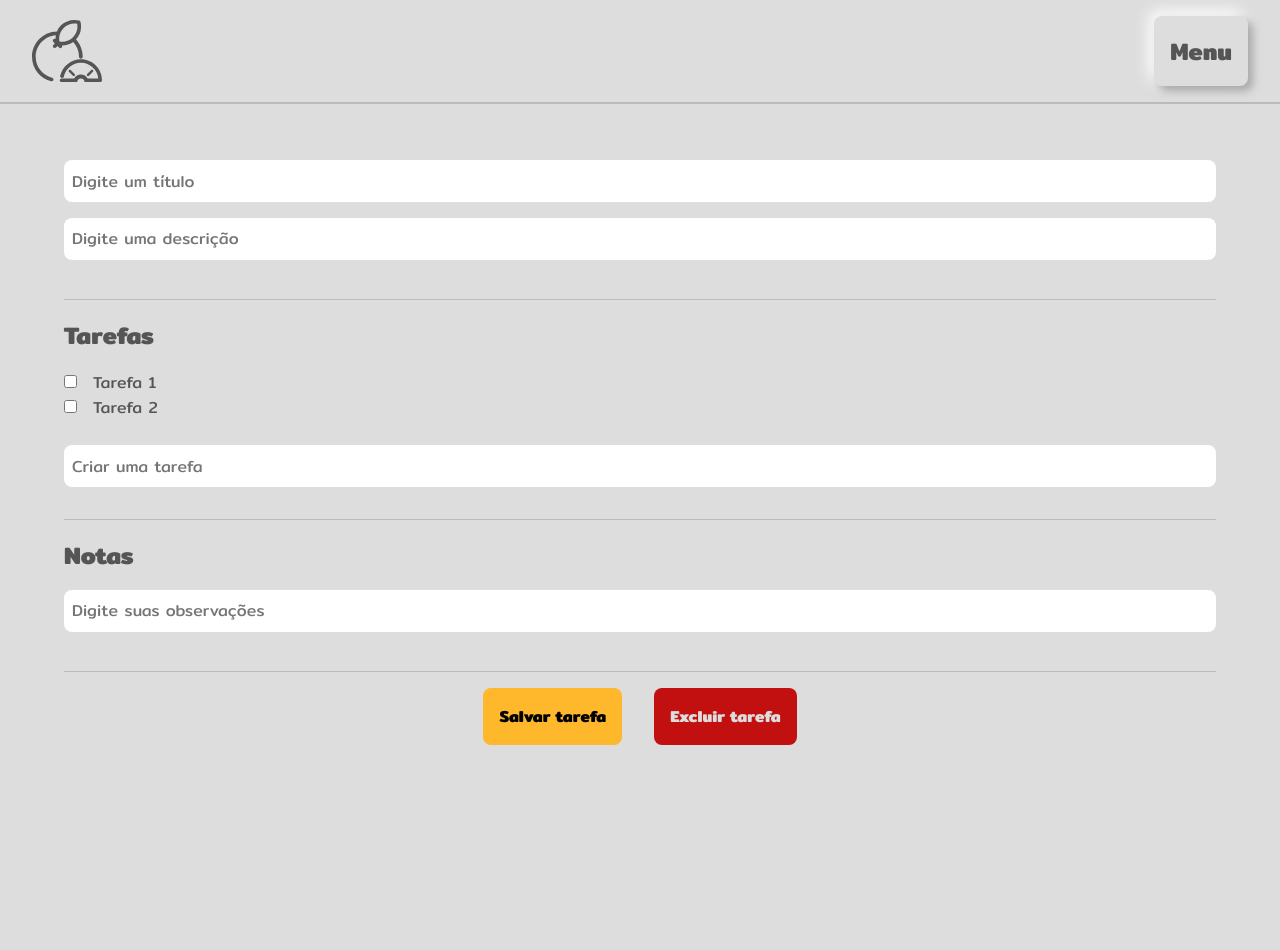
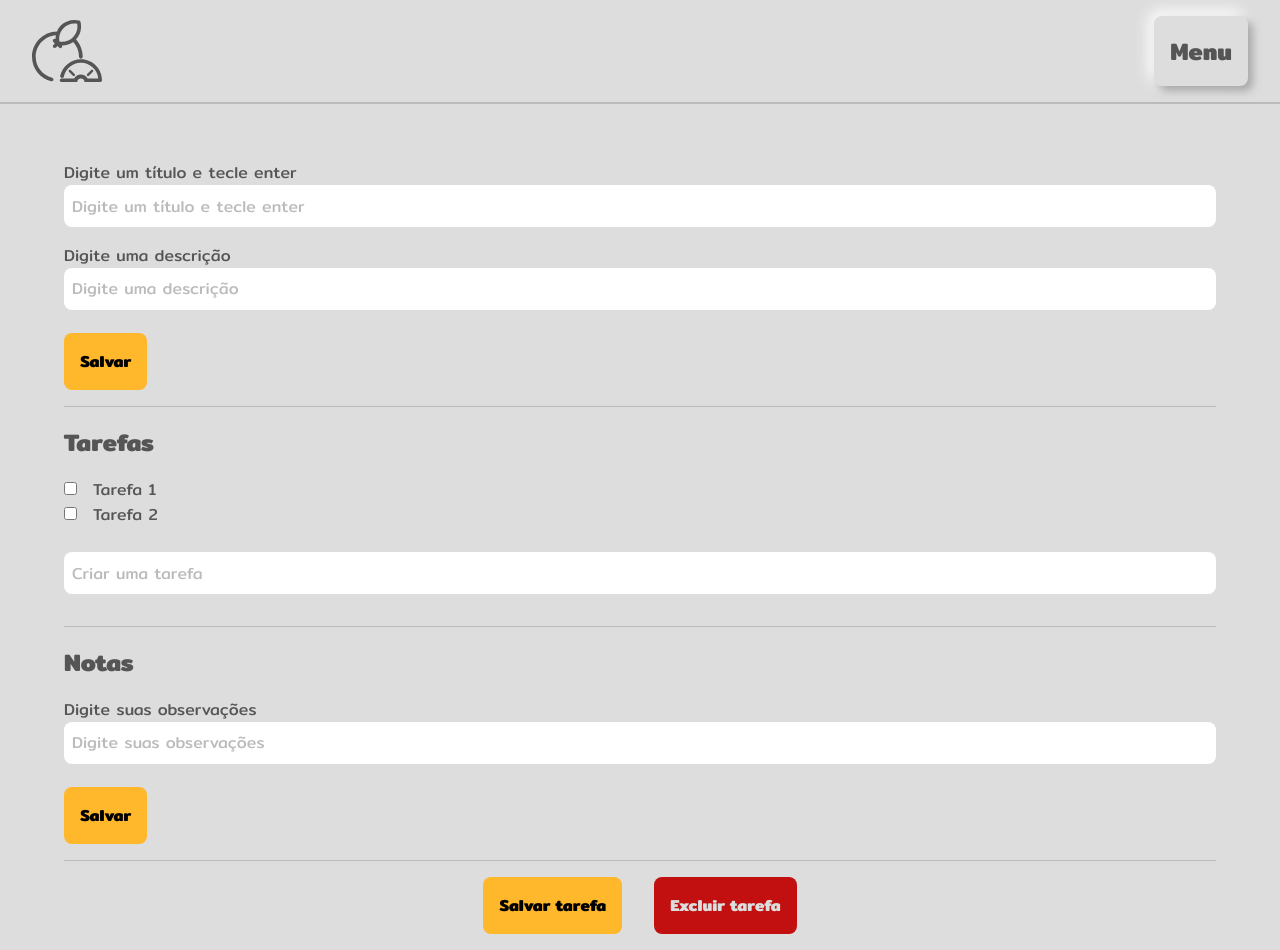
Before and after one commit to sucodelarangela/orange-notes, a React (Vite) app: page /criar-card in a window 1280 px wide. Before the commit the page ends 800 px from the top, so only its background shows below. Built offline with nearby package versions, Linux system fonts and the light colour scheme; data requests are answered from the project's data file; the HTML template or start-up script is replaced by a standard one.

Commit message:
refactor and add input and textarea component

```diff
--- a/src/App.sass
+++ b/src/App.sass
@@ -16,6 +16,9 @@ button, textarea, input, ::placeholder
   font-family: variables.$main-font
   font-size: 1rem
 
+::placeholder
+  color: variables.$secondary-color
+
 h1
   font-size: 1.5rem
 
--- /dev/null
+++ b/src/components/Input/index.jsx
@@ -0,0 +1,18 @@
+const Input = ({ type, handleChange, placeholder, value, handleSubmit }) => {
+    return (
+        <form onSubmit={handleSubmit}>
+            <label>
+                {placeholder}
+                <input
+                    type={type}
+                    className='create__sections--input'
+                    value={value}
+                    onChange={handleChange}
+                    placeholder={placeholder}
+                />
+            </label>
+        </form>
+    );
+};
+
+export default Input;
--- /dev/null
+++ b/src/components/Textarea/index.jsx
@@ -0,0 +1,27 @@
+import Button from "../Button";
+
+const Textarea = ({ handleSubmit, value, handleChange, placeholder }) => {
+    const handleKeyDown = (e) => {
+        e.target.style.height = 'inherit';
+        e.target.style.height = `${e.target.scrollHeight}px`;
+    };
+
+    return (
+        <form onSubmit={handleSubmit}>
+            <label>
+                {placeholder}
+                <textarea
+                    spellCheck='false'
+                    className='create__sections--textarea'
+                    value={value}
+                    onChange={handleChange}
+                    onKeyDown={handleKeyDown}
+                    placeholder={placeholder}>
+                </textarea>
+            </label>
+            <Button type='submit'>Salvar</Button>
+        </form>
+    );
+};
+
+export default Textarea;
--- a/src/pages/Create/index.jsx
+++ b/src/pages/Create/index.jsx
@@ -8,6 +8,8 @@ import { useFetch } from '../../hooks/useFetch';
 
 // components
 import Button from '../../components/Button';
+import Input from '../../components/Input';
+import Textarea from '../../components/Textarea';
 
 const Create = () => {
     const url = 'http://localhost:8000/cards';
@@ -42,21 +44,35 @@ const Create = () => {
     return (
         <section className="create">
             <div className='create__sections'>
-                <form onSubmit={(e) => handleSubmit(e, 'title')}>
                 {!title.exists && (
-                        <input type="text" className='create__sections--input' onChange={(e) => setTitle(e.target.value)} placeholder='Digite um título' />
+                    <Input
+                        type='text'
+                        placeholder='Digite um título e tecle enter'
+                        handleChange={(e) => setTitle(e.target.value)}
+                        value={title.name}
+                        handleSubmit={(e) => handleSubmit(e, 'title')}
+                    />
                 )}
-                    {title.exists && <h2 onClick={() => setTitle({ exists: false })}>{title.name}</h2>}
-                </form>
-                <form onSubmit={(e) => handleSubmit(e, 'description')}>
+                {title.exists && <h2
+                    tabIndex={0}
+                    className='create__sections--editable'
+                    onClick={() => setTitle({ name: title.name, exists: false })}
+                    style={{ cursor: 'pointer' }}>{title.name}</h2>
+                }
                 {!description.exists && (
-                        <>
-                            <textarea className='create__sections--textarea' onChange={(e) => setDescription(e.target.value)} placeholder='Digite uma descrição'></textarea>
-                            {description.length > 0 && <Button type='submit'>Salvar</Button>}
-                        </>
+                    <Textarea
+                        handleChange={(e) => setDescription(e.target.value)}
+                        handleSubmit={(e) => handleSubmit(e, 'description')}
+                        value={description.name}
+                        placeholder='Digite uma descrição'
+                    ></Textarea>
                 )}
-                    {description.exists && <p onClick={() => setDescription({ exists: false })}>{description.name}</p>}
-                </form>
+                {description.exists && <p
+                    tabIndex={0}
+                    className='create__sections--editable'
+                    onClick={() => setDescription({ name: description.name, exists: false })}
+                    style={{ cursor: 'pointer' }}
+                >{description.name}</p>}
             </div>
             <div className='create__sections'>
                 <h2>Tarefas</h2>
@@ -75,15 +91,20 @@ const Create = () => {
             </div>
             <div className='create__sections'>
                 <h2>Notas</h2>
-                <form onSubmit={(e) => handleSubmit(e, 'notes')}>
                 {!notes.exists && (
-                        <>
-                            <textarea className='create__sections--textarea' onChange={(e) => setNotes(e.target.value)} placeholder='Digite suas observações'></textarea>
-                            {notes.length > 0 && <Button type='submit'>Salvar</Button>}
-                        </>
+                    <Textarea
+                        handleChange={(e) => setNotes(e.target.value)}
+                        handleSubmit={(e) => handleSubmit(e, 'notes')}
+                        value={notes.name}
+                        placeholder='Digite suas observações'
+                    ></Textarea>
                 )}
-                    {notes.exists && <p onClick={() => setNotes({ exists: false })}>{notes.name}</p>}
-                </form>
+                {notes.exists && <p
+                    tabIndex={0}
+                    className='create__sections--editable'
+                    onClick={() => setNotes({ name: notes.name, exists: false })}
+                    style={{ cursor: 'pointer' }}
+                >{notes.name}</p>}
             </div>
             <div className='create__buttons'>
                 <Button handleClick={saveTask} >
--- a/src/pages/Create/style.sass
+++ b/src/pages/Create/style.sass
@@ -19,6 +19,12 @@
             margin-bottom: 1rem
         &--link
             color: variables.$red
+        &--editable
+            transition: .3s
+            &:hover, &:focus
+                padding-left: 1rem
+                border-radius: 5px
+                box-shadow: inset 5px 5px .5rem variables.$shadow-color, inset -5px -5px 1rem white
     &__buttons
         display: flex
         justify-content: center
```
Lines whose indentation alone changed are shown as unchanged.
